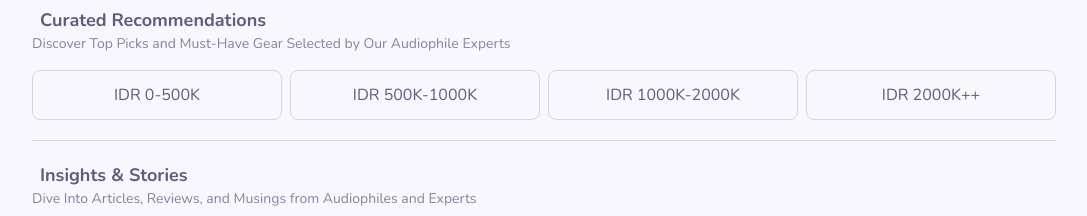
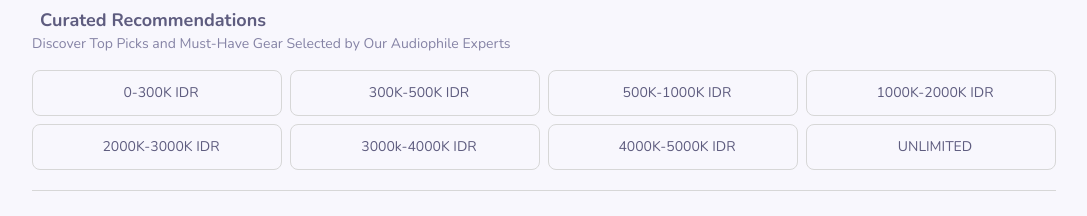
Before and after one commit to dwiwijaya/audio-realm, a Next.js app: page / in a window 1280 px wide. Shown: the part 423-639 px from the top of the page, without its empty margins (136-1223 px from the left). Built offline with nearby package versions, Linux system fonts and the light colour scheme.

Commit message:
add: item recomendation

```diff
--- a/src/components/view/home/HomeRecomendation.jsx
+++ b/src/components/view/home/HomeRecomendation.jsx
@@ -7,17 +7,29 @@ const HomeRecomendation = () => {
         <div className=''>
             <PageHeading icon="bx bx-like" title="Curated Recommendations" description="Discover Top Picks and Must-Have Gear Selected by Our Audiophile Experts" />
             <div className='grid grid-cols-2 md:grid-cols-4 gap-2'>
-                <Link href="/" className="card flex items-center justify-center">
-                    IDR 0-500K
+                <Link href="/" className="text-sm card flex gap-2 items-center justify-center">
+                    <div className="bx bx-wallet"></div> 0-300K IDR
                 </Link>
-                <Link href="/" className="card flex items-center justify-center">
-                    IDR 500K-1000K
+                <Link href="/" className="text-sm card flex gap-2 items-center justify-center">
+                    <div className="bx bx-wallet"></div> 300K-500K IDR
                 </Link>
-                <Link href="/" className="card flex items-center justify-center">
-                    IDR 1000K-2000K
+                <Link href="/" className="text-sm card flex gap-2 items-center justify-center">
+                    <div className="bx bx-wallet"></div> 500K-1000K IDR
                 </Link>
-                <Link href="/" className="card flex items-center justify-center">
-                    IDR 2000K++
+                <Link href="/" className="text-sm card flex gap-2 items-center justify-center">
+                    <div className="bx bx-wallet"></div> 1000K-2000K IDR
+                </Link>
+                <Link href="/" className="text-sm card flex gap-2 items-center justify-center">
+                    <div className="bx bx-wallet"></div> 2000K-3000K IDR
+                </Link>
+                <Link href="/" className="text-sm card flex gap-2 items-center justify-center">
+                    <div className="bx bx-wallet"></div> 3000k-4000K IDR
+                </Link>
+                <Link href="/" className="text-sm card flex gap-2 items-center justify-center">
+                    <div className="bx bx-wallet"></div> 4000K-5000K IDR
+                </Link>
+                <Link href="/" className="text-sm card flex gap-2 items-center justify-center">
+                    <div className="bx bx-infinite"></div> UNLIMITED
                 </Link>
             </div>
         </div>
```
